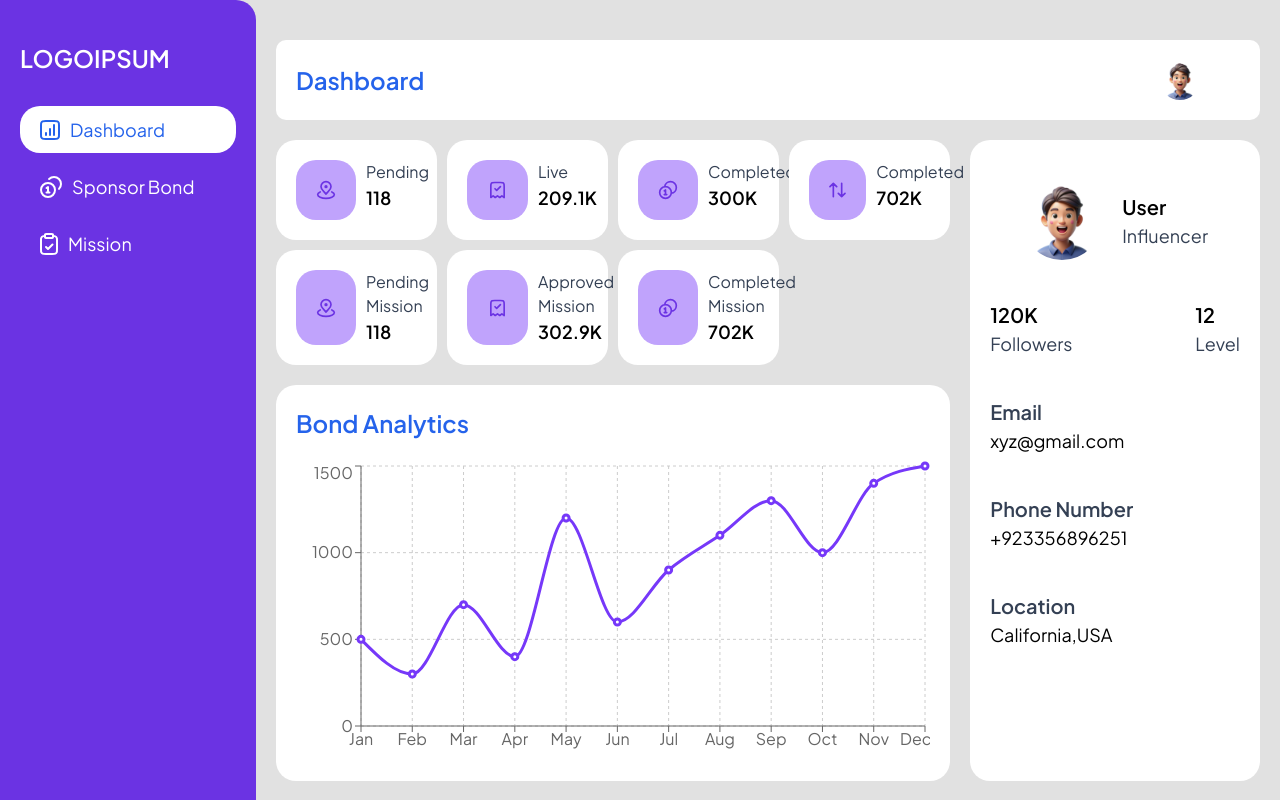
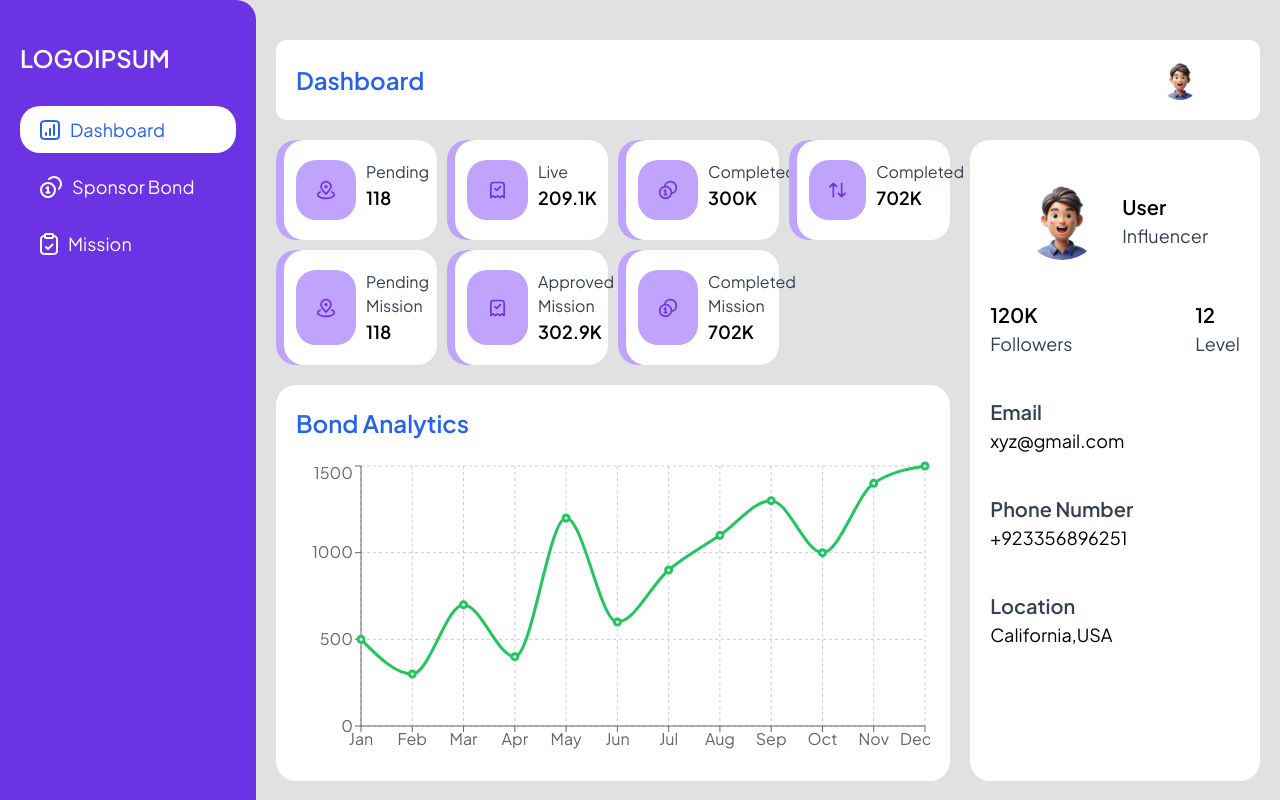
Before and after one commit to DawrAli33285/influencerfrontend, a React (Create React App) app: page /dashboard in a window 1280 px wide. Built offline with nearby package versions, Linux system fonts and the light colour scheme.

Commit message:
chng
asa

```diff
--- a/src/components/notificationcards.js
+++ b/src/components/notificationcards.js
@@ -1,7 +1,7 @@
 export default function NotificationCards() {
     return (
         <div className="w-full grid xl:grid-cols-4 md:grid-cols-3 h-fit grid-cols-2 gap-[10px]">
-            <div className="bg-white rounded-[20px] p-[20px] flex gap-[10px] shadow-[inset -10px 0px 15px -5px #C0A3FC]">
+            <div className="bg-white rounded-[20px] p-[20px] flex gap-[10px] custom-inset-shadow">
                 <div className="flex justify-center items-center p-[20px] rounded-[20px] bg-[#C0A3FC]">
                     <svg width="20" height="20" viewBox="0 0 20 20" fill="none" xmlns="http://www.w3.org/2000/svg">
                         <path d="M4.16699 11.9054C2.62419 12.586 1.66699 13.5344 1.66699 14.5834C1.66699 16.6545 5.39795 18.3334 10.0003 18.3334C14.6027 18.3334 18.3337 16.6545 18.3337 14.5834C18.3337 13.5344 17.3765 12.586 15.8337 11.9054M15.0003 6.66675C15.0003 10.0532 11.2503 11.6667 10.0003 14.1667C8.75033 11.6667 5.00033 10.0532 5.00033 6.66675C5.00033 3.90532 7.2389 1.66675 10.0003 1.66675C12.7617 1.66675 15.0003 3.90532 15.0003 6.66675ZM10.8337 6.66675C10.8337 7.12699 10.4606 7.50008 10.0003 7.50008C9.54009 7.50008 9.16699 7.12699 9.16699 6.66675C9.16699 6.20651 9.54009 5.83341 10.0003 5.83341C10.4606 5.83341 10.8337 6.20651 10.8337 6.66675Z" stroke="#6B33E3" stroke-width="1.66667" stroke-linecap="round" stroke-linejoin="round" />
@@ -12,7 +12,7 @@ export default function NotificationCards() {
                     <h2 className="text-[18px] font-semibold">118</h2>
                 </div>
             </div>
-            <div className="bg-white rounded-[20px] p-[20px] flex gap-[10px] shadow-[inset -10px 0px 15px -5px #C0A3FC]">
+            <div className="bg-white rounded-[20px] p-[20px] flex gap-[10px] custom-inset-shadow">
                 <div className="flex justify-center items-center p-[20px] rounded-[20px] bg-[#C0A3FC]">
                     <svg width="21" height="20" viewBox="0 0 21 20" fill="none" xmlns="http://www.w3.org/2000/svg">
                         <path d="M7.99967 8.75L9.66634 10.4167L13.4163 6.66667M17.1663 17.5V6.5C17.1663 5.09987 17.1663 4.3998 16.8939 3.86502C16.6542 3.39462 16.2717 3.01217 15.8013 2.77248C15.2665 2.5 14.5665 2.5 13.1663 2.5H7.83301C6.43288 2.5 5.73281 2.5 5.19803 2.77248C4.72763 3.01217 4.34517 3.39462 4.10549 3.86502C3.83301 4.3998 3.83301 5.09987 3.83301 6.5V17.5L6.12467 15.8333L8.20801 17.5L10.4997 15.8333L12.7913 17.5L14.8747 15.8333L17.1663 17.5Z" stroke="#6B33E3" stroke-width="1.66667" stroke-linecap="round" stroke-linejoin="round" />
@@ -24,7 +24,7 @@ export default function NotificationCards() {
                     <h2 className="text-[18px] font-semibold">209.1K</h2>
                 </div>
             </div>
-            <div className="bg-white rounded-[20px] p-[20px] flex gap-[10px] shadow-[inset -10px 0px 15px -5px #C0A3FC]">
+            <div className="bg-white rounded-[20px] p-[20px] flex gap-[10px] custom-inset-shadow">
                 <div className="flex justify-center items-center p-[20px] rounded-[20px] bg-[#C0A3FC]">
                     <svg width="20" height="20" viewBox="0 0 20 20" fill="none" xmlns="http://www.w3.org/2000/svg">
                         <g clip-path="url(#clip0_254_5841)">
@@ -43,7 +43,7 @@ export default function NotificationCards() {
                     <h2 className="text-[18px] font-semibold">300K</h2>
                 </div>
             </div>
-            <div className="bg-white rounded-[20px] p-[20px] flex gap-[10px] shadow-[inset -10px 0px 15px -5px #C0A3FC]">
+            <div className="bg-white rounded-[20px] p-[20px] flex gap-[10px] custom-inset-shadow">
                 <div className="flex justify-center items-center p-[20px] rounded-[20px] bg-[#C0A3FC]">
                     <svg width="17" height="16" viewBox="0 0 17 16" fill="none" xmlns="http://www.w3.org/2000/svg">
                         <path d="M12.6667 1.33325V14.6666M12.6667 14.6666L9.33333 11.3333M12.6667 14.6666L16 11.3333M4.33333 14.6666V1.33325M4.33333 1.33325L1 4.66659M4.33333 1.33325L7.66667 4.66659" stroke="#6B33E3" stroke-width="1.66667" stroke-linecap="round" stroke-linejoin="round" />
@@ -55,7 +55,7 @@ export default function NotificationCards() {
                     <h2 className="text-[18px] font-semibold">702K</h2>
                 </div>
             </div>
-            <div className="bg-white rounded-[20px] p-[20px] flex gap-[10px] shadow-[inset -10px 0px 15px -5px #C0A3FC]">
+            <div className="bg-white rounded-[20px] p-[20px] flex gap-[10px] custom-inset-shadow">
                 <div className="flex justify-center items-center p-[20px] rounded-[20px] bg-[#C0A3FC]">
                     <svg width="20" height="20" viewBox="0 0 20 20" fill="none" xmlns="http://www.w3.org/2000/svg">
                         <path d="M4.16699 11.9054C2.62419 12.586 1.66699 13.5344 1.66699 14.5834C1.66699 16.6545 5.39795 18.3334 10.0003 18.3334C14.6027 18.3334 18.3337 16.6545 18.3337 14.5834C18.3337 13.5344 17.3765 12.586 15.8337 11.9054M15.0003 6.66675C15.0003 10.0532 11.2503 11.6667 10.0003 14.1667C8.75033 11.6667 5.00033 10.0532 5.00033 6.66675C5.00033 3.90532 7.2389 1.66675 10.0003 1.66675C12.7617 1.66675 15.0003 3.90532 15.0003 6.66675ZM10.8337 6.66675C10.8337 7.12699 10.4606 7.50008 10.0003 7.50008C9.54009 7.50008 9.16699 7.12699 9.16699 6.66675C9.16699 6.20651 9.54009 5.83341 10.0003 5.83341C10.4606 5.83341 10.8337 6.20651 10.8337 6.66675Z" stroke="#6B33E3" stroke-width="1.66667" stroke-linecap="round" stroke-linejoin="round" />
@@ -66,7 +66,7 @@ export default function NotificationCards() {
                     <h2 className="text-[18px] font-semibold">118</h2>
                 </div>
             </div>
-            <div className="bg-white rounded-[20px] p-[20px] flex gap-[10px] shadow-[inset -10px 0px 15px -5px #C0A3FC]">
+            <div className="bg-white rounded-[20px] p-[20px] flex gap-[10px] custom-inset-shadow">
                 <div className="flex justify-center items-center p-[20px] rounded-[20px] bg-[#C0A3FC]">
                     <svg width="21" height="20" viewBox="0 0 21 20" fill="none" xmlns="http://www.w3.org/2000/svg">
                         <path d="M7.99967 8.75L9.66634 10.4167L13.4163 6.66667M17.1663 17.5V6.5C17.1663 5.09987 17.1663 4.3998 16.8939 3.86502C16.6542 3.39462 16.2717 3.01217 15.8013 2.77248C15.2665 2.5 14.5665 2.5 13.1663 2.5H7.83301C6.43288 2.5 5.73281 2.5 5.19803 2.77248C4.72763 3.01217 4.34517 3.39462 4.10549 3.86502C3.83301 4.3998 3.83301 5.09987 3.83301 6.5V17.5L6.12467 15.8333L8.20801 17.5L10.4997 15.8333L12.7913 17.5L14.8747 15.8333L17.1663 17.5Z" stroke="#6B33E3" stroke-width="1.66667" stroke-linecap="round" stroke-linejoin="round" />
@@ -78,7 +78,7 @@ export default function NotificationCards() {
                     <h2 className="text-[18px] font-semibold">302.9K</h2>
                 </div>
             </div>
-            <div className="bg-white rounded-[20px] p-[20px] flex gap-[10px] shadow-[inset -10px 0px 15px -5px #C0A3FC]">
+            <div className="bg-white rounded-[20px] p-[20px] flex gap-[10px] custom-inset-shadow">
                 <div className="flex justify-center items-center p-[20px] rounded-[20px] bg-[#C0A3FC]">
                     <svg width="20" height="20" viewBox="0 0 20 20" fill="none" xmlns="http://www.w3.org/2000/svg">
                         <g clip-path="url(#clip0_254_5841)">
--- a/src/components/splinechart.js
+++ b/src/components/splinechart.js
@@ -26,7 +26,7 @@ const BondAnalyticsChart = () => {
           <XAxis dataKey="month" />
           <YAxis domain={[0, 1500]} ticks={[0, 500, 1000, 1500]} />
           <Tooltip />
-          <Line type="monotone" dataKey="bonds" stroke="#7638F9" strokeWidth={3} />
+          <Line type="monotone" dataKey="bonds" stroke="#22c55e" strokeWidth={3} />
         </LineChart>
       </ResponsiveContainer>
     </div>
--- a/src/index.css
+++ b/src/index.css
@@ -20,3 +20,6 @@ body {
 #root{
   overflow-x: hidden;
 }
+.custom-inset-shadow {
+  box-shadow: inset 8px 0px 0px 0px #c0a3fc
+}
```
